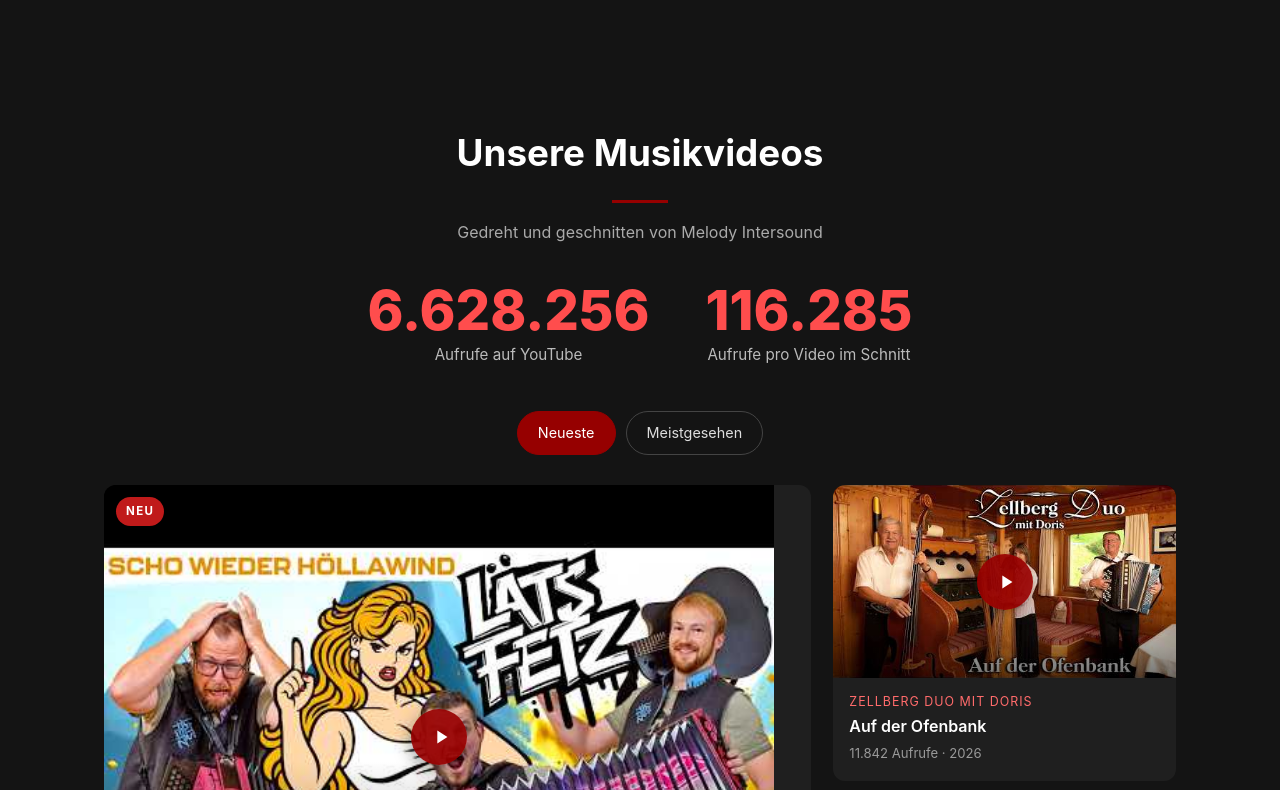
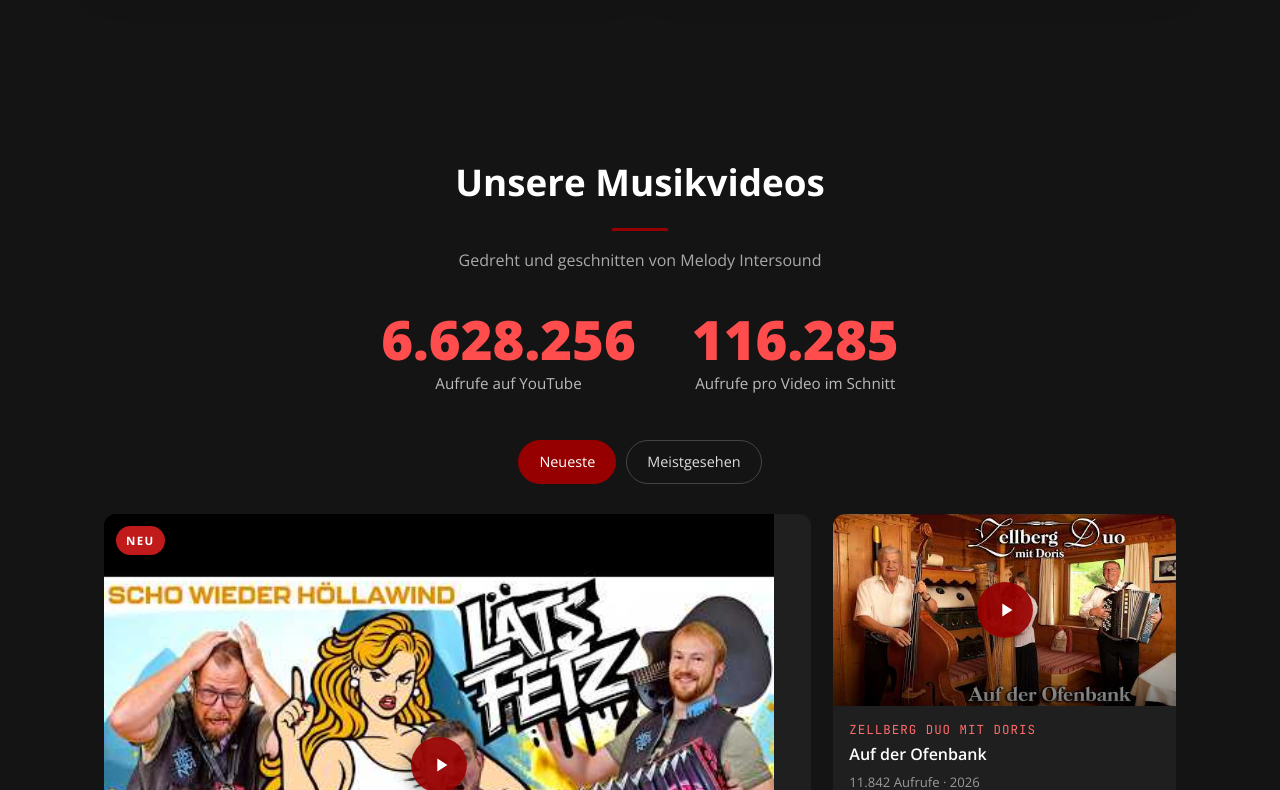
Before and after one commit to melody492/melody-intersound, a plain HTML site: page index.html in a window 1280 px wide. Shown: the part 2010-2800 px from the top of the page. Drawn offline with Linux system fonts and the light colour scheme.

Commit message:
Schrift laut Design System: Open Sans + JetBrains Mono (19.11.2026)
Selbst gehostet unter schriften/ (latin + latin-ext, variable woff2) – keine Verbindung zu Google Fonts.
Von Stephan nach Vorschau freigegeben.

Co-Authored-By: Claude Opus 5.5 <noreply@anthropic.com>

```diff
--- a/index.html
+++ b/index.html
@@ -287,7 +287,51 @@ footer img{height:30px;width:auto;margin:0 auto 14px}
   .band-band{animation:none;flex-wrap:wrap;width:auto;justify-content:center}
   .einblenden{opacity:1;transform:none;transition:none}
 }
+
+/* Schrift laut Design System (19.11.2026): Open Sans + JetBrains Mono, selbst gehostet (keine Verbindung zu Google) */
+/* JetBrains Mono latin-ext – selbst gehostet */
+@font-face {
+  font-family: 'JetBrains Mono';
+  font-style: normal;
+  font-weight: 400 600;
+  font-display: swap;
+  src: url(schriften/JetBrainsMono-latin-ext.woff2) format('woff2');
+  unicode-range: U+0100-02BA, U+02BD-02C5, U+02C7-02CC, U+02CE-02D7, U+02DD-02FF, U+0304, U+0308, U+0329, U+1D00-1DBF, U+1E00-1E9F, U+1EF2-1EFF, U+2020, U+20A0-20AB, U+20AD-20C4, U+2113, U+2C60-2C7F, U+A720-A7FF;
+}
+/* JetBrains Mono latin – selbst gehostet */
+@font-face {
+  font-family: 'JetBrains Mono';
+  font-style: normal;
+  font-weight: 400 600;
+  font-display: swap;
+  src: url(schriften/JetBrainsMono-latin.woff2) format('woff2');
+  unicode-range: U+0000-00FF, U+0131, U+0152-0153, U+02BB-02BC, U+02C6, U+02DA, U+02DC, U+0304, U+0308, U+0329, U+2000-206F, U+20AC, U+2122, U+2191, U+2193, U+2212, U+2215, U+FEFF, U+FFFD;
+}
+/* Open Sans latin-ext – selbst gehostet */
+@font-face {
+  font-family: 'Open Sans';
+  font-style: normal;
+  font-weight: 300 800;
+  font-stretch: 100%;
+  font-display: swap;
+  src: url(schriften/OpenSans-latin-ext.woff2) format('woff2');
+  unicode-range: U+0100-02BA, U+02BD-02C5, U+02C7-02CC, U+02CE-02D7, U+02DD-02FF, U+0304, U+0308, U+0329, U+1D00-1DBF, U+1E00-1E9F, U+1EF2-1EFF, U+2020, U+20A0-20AB, U+20AD-20C4, U+2113, U+2C60-2C7F, U+A720-A7FF;
+}
+/* Open Sans latin – selbst gehostet */
+@font-face {
+  font-family: 'Open Sans';
+  font-style: normal;
+  font-weight: 300 800;
+  font-stretch: 100%;
+  font-display: swap;
+  src: url(schriften/OpenSans-latin.woff2) format('woff2');
+  unicode-range: U+0000-00FF, U+0131, U+0152-0153, U+02BB-02BC, U+02C6, U+02DA, U+02DC, U+0304, U+0308, U+0329, U+2000-206F, U+20AC, U+2122, U+2191, U+2193, U+2212, U+2215, U+FEFF, U+FFFD;
+}
+body{font-family:"Open Sans",-apple-system,BlinkMacSystemFont,"Segoe UI",Roboto,Arial,sans-serif}
+.hero .seit,.referenzen h2,.clip .band,.album .band,.person-zitat .klein,.kontakt-raster small,.verlag-zeichen span{font-family:"JetBrains Mono",ui-monospace,Menlo,monospace}
+.person-zitat q{font-weight:800}
 </style>
+<link rel="preload" href="schriften/OpenSans-latin.woff2" as="font" type="font/woff2" crossorigin>
 </head>
 <body>
 
```
Also changed, not shown: schriften/JetBrainsMono-latin-ext.woff2 (added), schriften/JetBrainsMono-latin.woff2 (added), schriften/OpenSans-latin-ext.woff2 (added), schriften/OpenSans-latin.woff2 (added).
